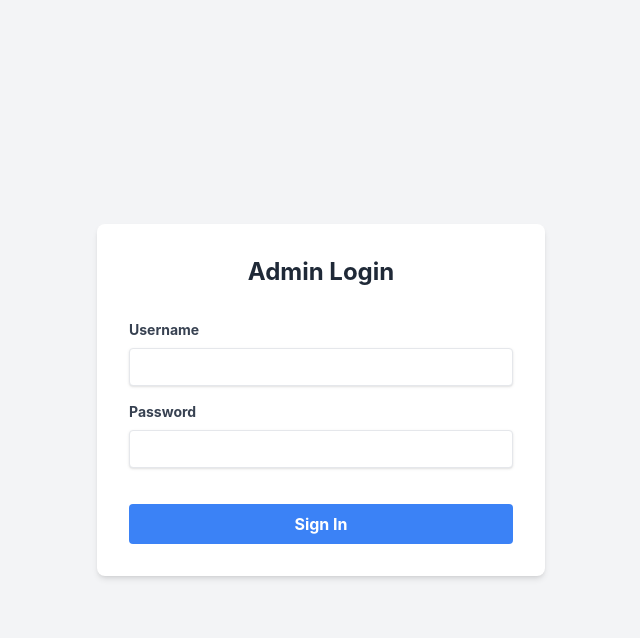
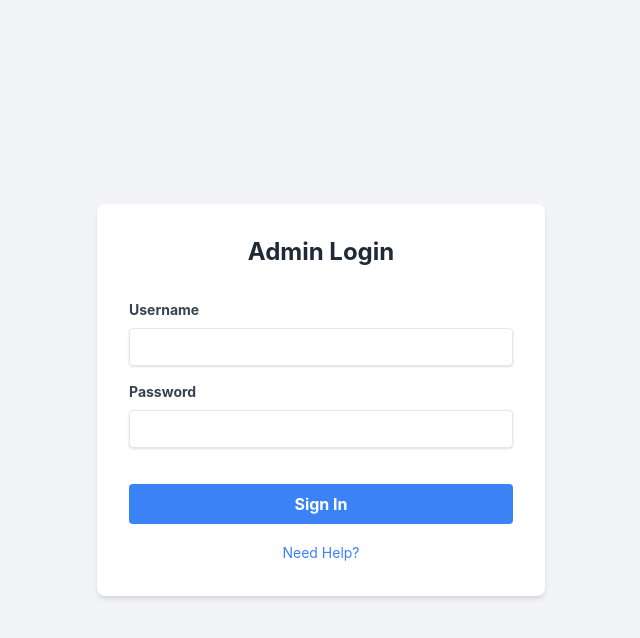
Before and after one commit to zeighy/api4smtp_php, a PHP site: page /admin/login.php in a window 1280 px wide. Shown: the top 638 px of the page, without its empty margins (319-959 px from the left). Run offline with PHP 8.4, Linux system fonts and the light colour scheme; a stand-in replaces the project's code that opens the database connection; some libraries are stand-ins or nearby versions.

Commit message:
feat(login): Add link to help page on login screen
A 'Need Help?' link has been added to the admin login page (`login.php`) to provide easier access to the documentation for users who are not logged in.

fix(auth): Correct logout functionality

The `admin/logout.php` script was broken and resulted in a blank screen. It has been corrected to properly destroy the user's session and redirect to the login page.

fix(dashboard): Correct 'Failed Today' count

The dashboard query for failed sends was using the `sent_at` timestamp, which is only populated for successful sends. The query has been corrected to use `submitted_at` for an accurate count.

fix(admin): Resolve overlapping navigation buttons

The sidebar layout has been refactored using Flexbox to fix an issue where the 'Help' and 'Logout' buttons would overlap.

feat(auth): Make help page public with conditional menu

The help page is now publicly accessible. The header now conditionally displays the full navigation for logged-in users and only a 'Login' button for logged-out users.

```diff
--- a/admin/login.php
+++ b/admin/login.php
@@ -83,6 +83,9 @@ if ($_SERVER['REQUEST_METHOD'] === 'POST') {
                 </button>
             </div>
         </form>
+        <div class="text-center mt-4">
+            <a href="help.php" class="text-sm text-blue-500 hover:underline">Need Help?</a>
+        </div>
     </div>
 
 </body>
```
